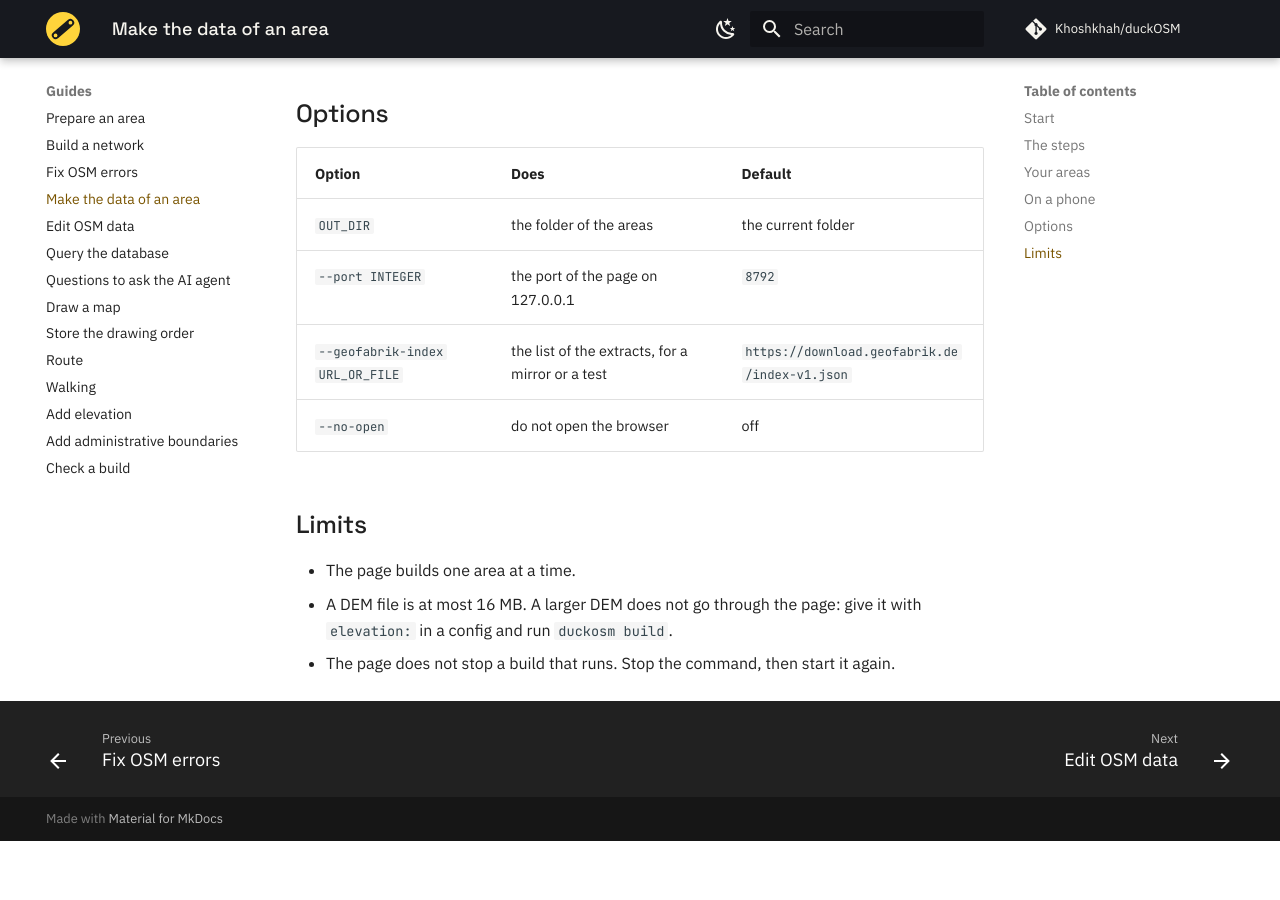
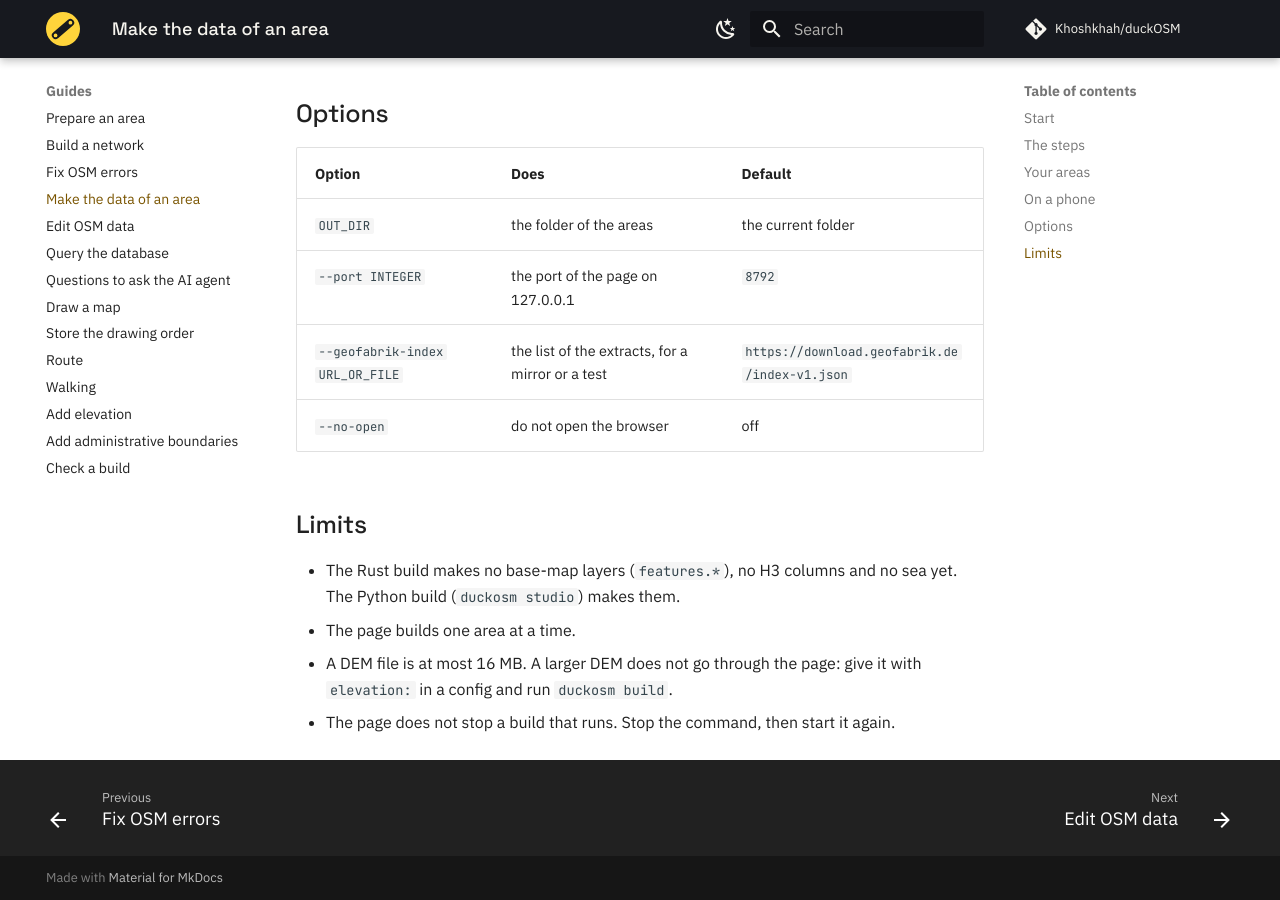
Before and after one commit to Khoshkhah/duckOSM, an MkDocs documentation site: the page built from docs/guides/studio.md, in a window 1280 px wide and 900 px high, scrolled down 2301 px. Built offline with MkDocs 1.6.1 and Material for MkDocs 9.7.7, drawn with Linux system fonts in a browser that asks for light colours; comment, search, counter and statistics services are not loaded; before the commit the page ends 3142 px from its top, so only the background shows below that.

Commit message:
Docs: the Rust program is the product, the Python build is the cross-check
Co-Authored-By: Claude Sonnet 5.5 <noreply@anthropic.com>

```diff
--- a/docs/guides/studio.md
+++ b/docs/guides/studio.md
@@ -68,6 +68,7 @@ The panel is a sheet at the bottom and the map is above it. Draw the box on the
 
 ## Limits
 
+- The Rust build makes no base-map layers (`features.*`), no H3 columns and no sea yet. The Python build (`duckosm studio`) makes them.
 - The page builds one area at a time.
 - A DEM file is at most 16 MB. A larger DEM does not go through the page: give it with `elevation:` in a config and run `duckosm build`.
 - The page does not stop a build that runs. Stop the command, then start it again.
```
Also changed, not shown: CHANGELOG.md (+1 -1 lines), docs/design/studio_page.md (+7 -1 lines).
